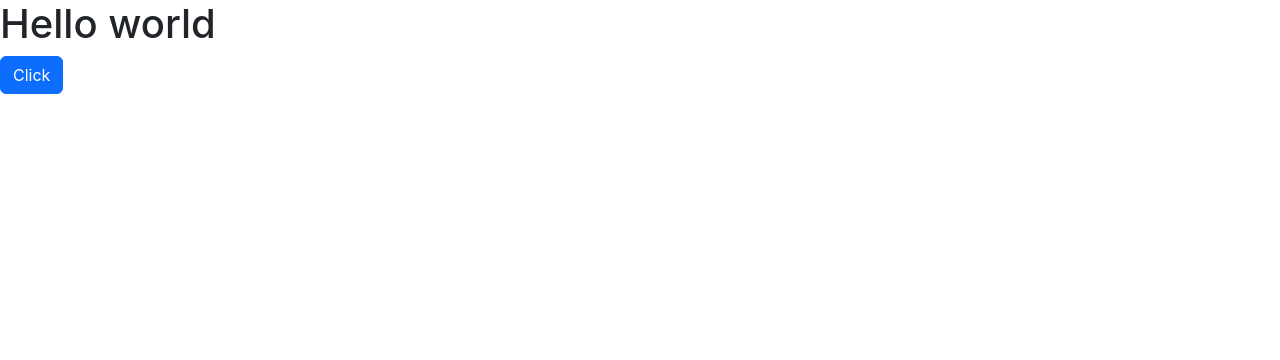
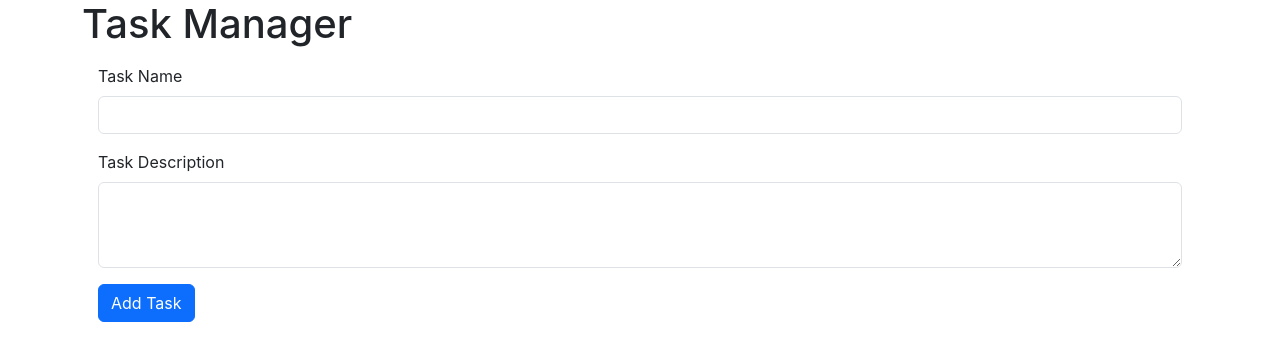
Before and after one commit to Tkayy729/task-management-frontend, a React (Create React App) app: page / in a window 1280 px wide. Shown: the top 360 px of the page. Built offline with nearby package versions, Linux system fonts and the light colour scheme.

Commit message:
implemented toggle delete and displaying desc

```diff
--- a/public/index.html
+++ b/public/index.html
@@ -10,11 +10,14 @@
       content="Web site created using create-react-app"
     />
     <link rel="apple-touch-icon" href="%PUBLIC_URL%/logo192.png" />
+
     <link
       href="https://cdn.jsdelivr.net/npm/bootstrap@5.3.0/dist/css/bootstrap.min.css"
       rel="stylesheet"
-      integrity="sha384-9ndCyUaIbzAi2FUVXJi0CjmCapSmO7SnpJef0486qhLnuZ2cdeRhO02iuK6FUUVM"
-      crossorigin="anonymous"
+    />
+    <link
+      href="https://cdn.jsdelivr.net/npm/bootstrap-icons@1.7.2/font/bootstrap-icons.css"
+      rel="stylesheet"
     />
 
     <link rel="manifest" href="%PUBLIC_URL%/manifest.json" />
@@ -24,6 +27,10 @@
   <body>
     <noscript>You need to enable JavaScript to run this app.</noscript>
     <div id="root"></div>
-    <script src="https://cdn.jsdelivr.net/npm/bootstrap@5.3.0/dist/js/bootstrap.bundle.min.js" integrity="sha384-geWF76RCwLtnZ8qwWowPQNguL3RmwHVBC9FhGdlKrxdiJJigb/j/68SIy3Te4Bkz" crossorigin="anonymous"></script>
+    <script
+      src="https://cdn.jsdelivr.net/npm/bootstrap@5.3.0/dist/js/bootstrap.bundle.min.js"
+      integrity="sha384-geWF76RCwLtnZ8qwWowPQNguL3RmwHVBC9FhGdlKrxdiJJigb/j/68SIy3Te4Bkz"
+      crossorigin="anonymous"
+    ></script>
   </body>
 </html>
--- a/src/App.js
+++ b/src/App.js
@@ -1,10 +1,54 @@
-function App() {
+import React, { useState } from 'react';
+import TaskForm from './components/taskForm/TaskForm';
+import TaskList from './components/taskList/TaskList';
+
+
+const App = () => {
+  const [tasks, setTasks] = useState([]);
+
+  const addTask = (name, description) => {
+    const newTask = {
+      id: Date.now(),
+      name,
+      description,
+      completed: false,
+      showDescription: false,
+    };
+    setTasks((prevTasks) => [...prevTasks, newTask]);
+  };
+
+  const toggleComplete = (taskId) => {
+    setTasks((prevTasks) =>
+      prevTasks.map((task) =>
+        task.id === taskId ? { ...task, completed: !task.completed } : task
+      )
+    );
+  };
+
+  const deleteTask = (taskId) => {
+    setTasks((prevTasks) => prevTasks.filter((task) => task.id !== taskId));
+  };
+
+  const toggleDescription = (taskId) => {
+    setTasks((prevTasks) =>
+      prevTasks.map((task) =>
+        task.id === taskId ? { ...task, showDescription: !task.showDescription } : task
+      )
+    );
+  };
+
   return (
-    <div>
-    <h1> Hello world </h1>
-    <button className="btn btn-primary">Click</button>
+    <div className="container">
+      <h1>Task Manager</h1>
+      <TaskForm addTask={addTask} />
+      <TaskList
+        tasks={tasks}
+        toggleComplete={toggleComplete}
+        deleteTask={deleteTask}
+        toggleDescription={toggleDescription}
+      />
     </div>
   );
-}
+};
 
 export default App;
--- /dev/null
+++ b/src/components/taskForm/TaskForm.jsx
@@ -0,0 +1,45 @@
+import React, { useState } from 'react';
+
+const TaskForm = ({ addTask }) => {
+  const [taskName, setTaskName] = useState('');
+  const [taskDescription, setTaskDescription] = useState('');
+
+  const handleSubmit = (e) => {
+    e.preventDefault();
+    if (taskName.trim()) {
+      addTask(taskName, taskDescription);
+      setTaskName('');
+      setTaskDescription('');
+    }
+  };
+
+  return (
+    <form className='form-group m-3 ' onSubmit={handleSubmit}>
+      <div className="mb-3">
+        <label htmlFor="taskName" className="form-label">Task Name</label>
+        <input
+          type="text"
+          className="form-control"
+          id="taskName"
+          value={taskName}
+          onChange={(e) => setTaskName(e.target.value)}
+          required
+        />
+      </div>
+      <div className="mb-3">
+        <label htmlFor="taskDescription" className="form-label">Task Description</label>
+        <textarea
+          className="form-control"
+          id="taskDescription"
+          rows="3"
+          style={{ overflow: 'visible' }}
+          value={taskDescription}
+          onChange={(e) => setTaskDescription(e.target.value)}
+        ></textarea>
+      </div>
+      <button type="submit" className="btn btn-primary">Add Task</button>
+    </form>
+  );
+};
+
+export default TaskForm;
--- /dev/null
+++ b/src/components/taskList/TaskList.jsx
@@ -0,0 +1,53 @@
+import React from 'react';
+
+const TaskList = ({ tasks, toggleComplete, deleteTask, toggleDescription }) => {
+  return (
+    <ul className="list-group">
+      {tasks.map((task) => (
+        <li
+          className={`list-group-item ${task.completed ? 'completed' : ''}`}
+          key={task.id}
+        >
+          <div className="d-flex justify-content-between align-items-center">
+            <div className="d-flex align-items-center">
+              <input
+                type="checkbox"
+                checked={task.completed}
+                onChange={() => toggleComplete(task.id)}
+              />
+              <span
+                className="task-name ms-2 text-truncate"
+                onClick={() => toggleComplete(task.id)}
+              >
+                {task.name.length > 90 ? `${task.name.slice(0, 50)}...` : task.name}
+              </span>
+            </div>
+            <div>
+              <button
+                className="btn btn-sm btn-secondary me-2"
+                onClick={() => toggleDescription(task.id)}
+              >
+                {task.showDescription ? 'Hide Description' : 'Show Description'}
+              </button>
+              <button
+                className="btn btn-link text-danger"
+                onClick={() => deleteTask(task.id)}
+              >
+                <i className="bi bi-trash"></i>
+              </button>
+            </div>
+          </div>
+          {task.showDescription && (
+            <div className="mt-2">
+                <hr />
+              <p style={{ overflow: 'visible' }}>TITLE: {task.name}</p>
+              <p style={{ overflow: 'visible' }}>{task.description}</p>
+            </div>
+          )}
+        </li>
+      ))}
+    </ul>
+  );
+};
+
+export default TaskList;
```
